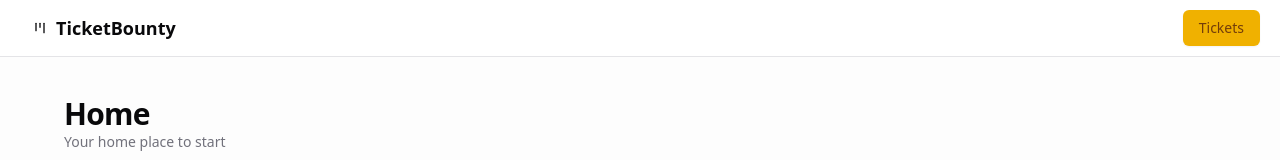
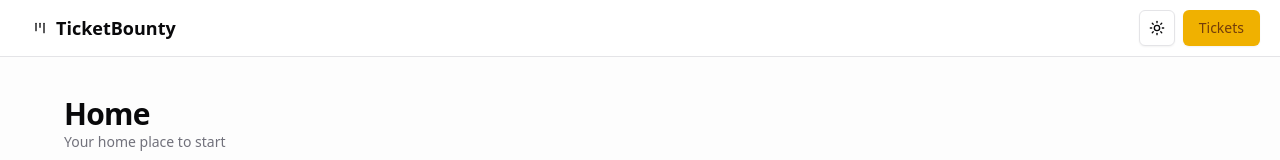
Before and after one commit to EtienneSchmitz/the-road-to-next, a Next.js app: page / in a window 1280 px wide. Shown: the top 160 px of the page. Built offline with nearby package versions, Linux system fonts and the light colour scheme.

Commit message:
feat : add dark theme

```diff
--- a/package.json
+++ b/package.json
@@ -17,6 +17,7 @@
     "clsx": "^2.1.1",
     "lucide-react": "^0.511.0",
     "next": "15.3.2",
+    "next-themes": "^0.4.6",
     "react": "^19.0.0",
     "react-dom": "^19.0.0",
     "tailwind-merge": "^3.3.0"
--- a/src/app/layout.tsx
+++ b/src/app/layout.tsx
@@ -2,6 +2,7 @@ import "./globals.css";
 import type { Metadata } from "next";
 import { Geist, Geist_Mono } from "next/font/google";
 import { Header } from "@/components/header";
+import { ThemeProvider } from "@/components/theme/theme-provider";
 
 const geistSans = Geist({
   variable: "--font-geist-sans",
@@ -24,20 +25,22 @@ export default function RootLayout({
   children: React.ReactNode;
 }>) {
   return (
-    <html lang="fr">
+    <html suppressHydrationWarning lang="fr">
       <body
         className={`${geistSans.variable} ${geistMono.variable} antialiased`}
       >
-        <Header />
-        <main className="
+        <ThemeProvider>
+          <Header />
+          <main className="
             min-h-screen flex-1
             overflow-y-auto overflow-x-hidden
             py-24 px-8
             bg-secondary/20
             flex flex-col
           ">
-          {children}
-        </main>
+            {children}
+          </main>
+        </ThemeProvider>
       </body>
     </html>
   );
--- a/src/components/header.tsx
+++ b/src/components/header.tsx
@@ -1,6 +1,7 @@
 import { LucideKanban } from "lucide-react";
 import Link from "next/link";
 import { homePath, ticketsPath } from "@/paths";
+import { ThemeSwitcher } from "./theme/theme-switcher";
 import { buttonVariants } from "./ui/button";
 
 const Header = () => {
@@ -11,13 +12,14 @@ const Header = () => {
             border-b bg-background/95 backdrop-blur
             w-full flex py-2.5 px-5 justify-between
           ">
-          <div>
+          <div className="flex align-items gap-x-2">
             <Link href={homePath()} className={buttonVariants({ variant: 'ghost' })}>
               <LucideKanban />
               <h1 className="text-lg font-semibold">TicketBounty</h1>
             </Link>
           </div>
-          <div>
+          <div className="flex align-items gap-x-2">
+            <ThemeSwitcher />
             <Link href={ticketsPath()} className={buttonVariants({ variant: 'default' })}>Tickets</Link>
           </div>
         </nav>
--- /dev/null
+++ b/src/components/theme/theme-provider.tsx
@@ -0,0 +1,13 @@
+import { ThemeProvider as BaseThemeProvider } from "next-themes";
+
+type ThemeProviderProps = {
+    children: React.ReactNode;
+};
+
+const ThemeProvider = ({ children }: ThemeProviderProps) => {
+    return (
+        <BaseThemeProvider attribute="class" defaultTheme="system" enableSystem>{children}</BaseThemeProvider>
+    )
+};
+
+export { ThemeProvider }
--- /dev/null
+++ b/src/components/theme/theme-switcher.tsx
@@ -0,0 +1,25 @@
+"use client";
+
+import { LucideMoon, LucideSun } from "lucide-react";
+import { useTheme } from "next-themes";
+import { Button } from "../ui/button";
+
+const ThemeSwitcher = () => {
+    const { theme, setTheme } = useTheme();
+
+    return (
+        <Button variant="outline" size="icon" onClick={() => setTheme(theme === "dark" ? "light" : "dark")}>
+            <LucideSun
+                className="h-4 w-4 rotate-0 scale-100 transition-all
+                    dark:-rotate-90 dark:scale-0"
+            />
+            <LucideMoon
+                className="absolute h-4 w-4 rotate-90 scale-0 transition-transform
+                    dark:rotate-0 dark:scale-100"
+            />
+            <span className="sr-only">Toggle theme</span>
+        </Button>
+    );
+};
+
+export { ThemeSwitcher };
```
Also changed, not shown: 1 other file (tests, documents, lock files or other folders).
